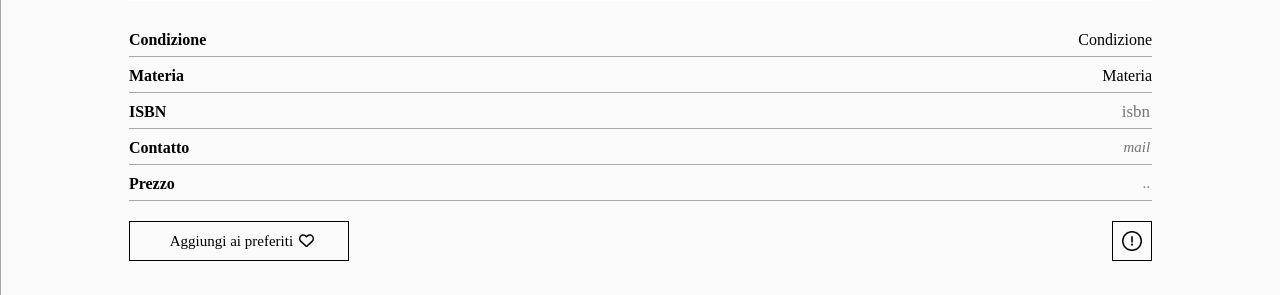
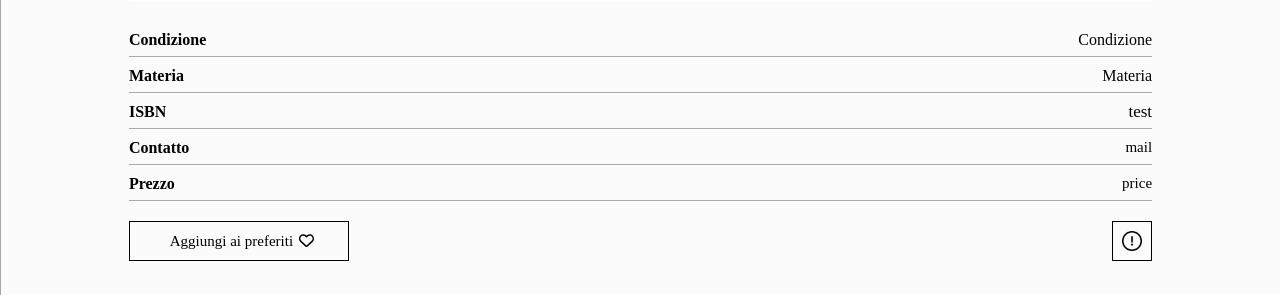
Before and after one commit to aveniojpg/Bookshowcase_PremioGFMarilli23, a PHP site: page /HTML/viewlibro.html in a window 1280 px wide. Shown: the part 1113-1408 px from the top of the page. Run offline with PHP 8.4, Linux system fonts and the light colour scheme; some libraries are stand-ins or nearby versions; some web fonts are replaced.

Commit message:
viewlibro fix

```diff
--- a/Bookselling_SiteWIP/CSS/viewlibro.css
+++ b/Bookselling_SiteWIP/CSS/viewlibro.css
@@ -76,8 +76,13 @@ body{
     font-weight: 400;
     font-size: 22px;
     margin-bottom: 10px;
-    height: 5%;
+    height: 30px;
+    white-space: nowrap;
+    overflow-x: auto;
+    width: 80%;
+    /* background-color: red; */
 }
+
 
 
 textarea{
@@ -180,9 +185,9 @@ textarea,input,.username{
 .sellermail{
     width: 70%;
     text-align: right;
-    overflow: scroll;
     background:none;
-        font-style: italic;
+    overflow-x: auto;
+    white-space: nowrap;
 }
 .price{
     width: 20%;
@@ -190,7 +195,6 @@ textarea,input,.username{
 }
 .sellermail,.price,.isbn{
     border:none;
-    background: none;
     font-size: 15px;
     font-weight: 400;
 }
@@ -379,6 +383,8 @@ select{
         height: 200px;
         line-height: 200px;
         max-height: 200px;
+        white-space: nowrap;
+        overflow-x: auto;
      }
 
      span
--- a/Bookselling_SiteWIP/HTML/viewlibro.html
+++ b/Bookselling_SiteWIP/HTML/viewlibro.html
@@ -46,7 +46,7 @@
         </div>
       </div>
       <div class="infosection">
-        <input type="text" name="" id="" placeholder="book_title" class="booktitle" readonly>
+      <div class="booktitle">booktitle</div>
         <div class="usernamelabel">di
           <a href="viewprofile.html " class="username">user</a>
         </div>
@@ -74,15 +74,15 @@
         </div>
         <div class="optionscontainer">
           <div class="label">ISBN</div>
-          <input type="text" value="" class="isbn" placeholder="isbn" maxlength="13" readonly>
+          <div class="isbn" aria-placeholder="ciao">test</div>
         </div>
         <div class="optionscontainer">
           <div class="label">Contatto</div>
-          <input type="text" placeholder=" mail" class="sellermail" readonly>
+          <div class="sellermail">mail</div>
         </div>
         <div class="optionscontainer">
           <div class="label">Prezzo</div>
-          <input type="text" placeholder=".." class="price" maxlength="5" readonly>
+        <div class="price">price</div>
         </div>
         <div class="btncontainer">
 
```
